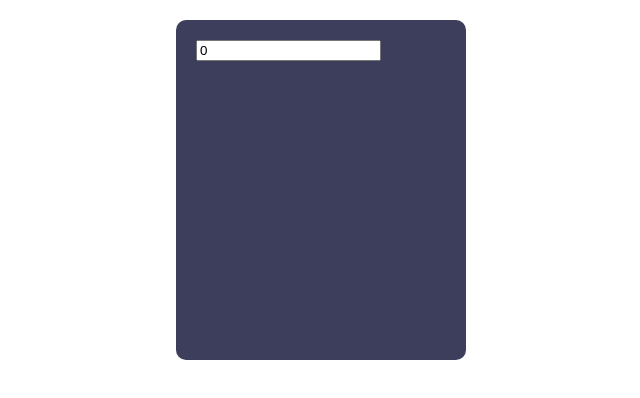
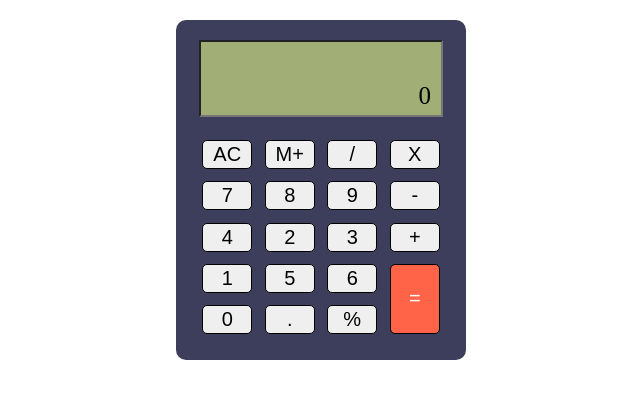
Before and after one commit to Namratawaje20/Calculator-Design, a plain HTML site: page index.html in a window 1280 px wide. Shown: the whole page, without its empty margins (319-959 px from the left). Drawn offline with Linux system fonts and the light colour scheme; a web font is replaced by a local one.

Commit message:
style and buttons added

```diff
--- a/index.html
+++ b/index.html
@@ -5,21 +5,106 @@
     <meta name="viewport" content="width=device-width, initial-scale=1.0">
     <title>Calculator</title>
     <style>
-        .Calculator-body{
+
+         @font-face {
+    font-family: 'DS-Digital Normal';
+    font-style: normal;
+    font-weight: normal;
+    src: local('DS-Digital Normal'), url('DS-DIGI.woff') format('woff');
+    }
+
+        .calculator-body{
             height: 300px;
             width: 250px;
             background-color:#3D3D5C ;
             margin: 20px auto;
             border-radius: 10px;
             padding: 20px;
+
+        }
+
+       .screen{
+            background-color: #A1AF77;
+            text-align: right;
+            width: 220px;
+            display: block;
+            margin: 0 auto;
+            font-size: 25px;
+            padding: 5px 10px;
+            margin-bottom: 20px;
+            padding-top: 40px;
+            font-family: "DS-Digital Normal";
+
+        }
+
+        .buttons-container{
+            height: 200px;
+            display: flex;
+            flex-direction: column;
+            flex-wrap: wrap;
+            justify-content: space-between;
+            align-items: center;
+
+        }
+
+        .btn{
+            width: 50px;
+            text-align: center;
+            padding: 2px 0;
+            font-size: 20px;
+            margin: 3px;
+            border: 0.5px solid black;
+            border-radius: 5px;
+            cursor: pointer;
+        }
+
+        .btn:hover{
+            box-shadow: 0 0 5px 0 #fff;
+            transition: 0.5s;
+
+        }
+
+        .btn-equals{
+            background-color: #FF6348;
+            height: 70px;
+            color: white;
         }
     </style>
 </head>
 <body>
-    <div class="Calculator-body">
-        <input type="text" value="0" class="screen">
+  <div class="calculator-body">
+    <input type="text" value="0" class="screen">
 
 
-    </div>
+  <div class="buttons-container">
+            <button class="btn">AC</button>
+            <button class="btn">7</button>
+            <button class="btn">4</button>
+            <button class="btn">1</button>
+            <button class="btn">0</button>
+
+
+            <button class="btn">M+</button>
+            <button class="btn">8</button>
+            <button class="btn">2</button>
+            <button class="btn">5</button>
+            <button class="btn">.</button>
+
+            <button class="btn">/</button>
+            <button class="btn">9</button>
+            <button class="btn">3</button>
+            <button class="btn">6</button>
+            <button class="btn">%</button>
+
+            <button class="btn">X</button>
+            <button class="btn">-</button>
+            <button class="btn">+</button>
+            <button class="btn btn-equals">=</button>
+
+
+
+  </div>
+
+  </div>
 </body>
 </html>
```
